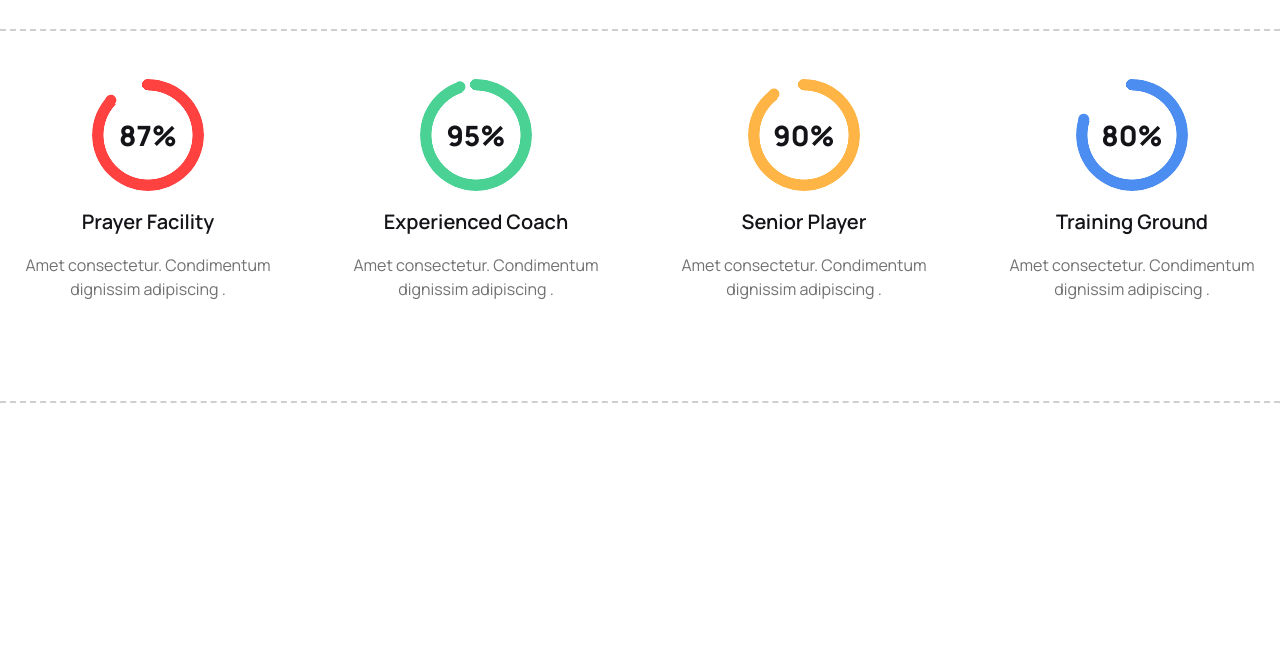
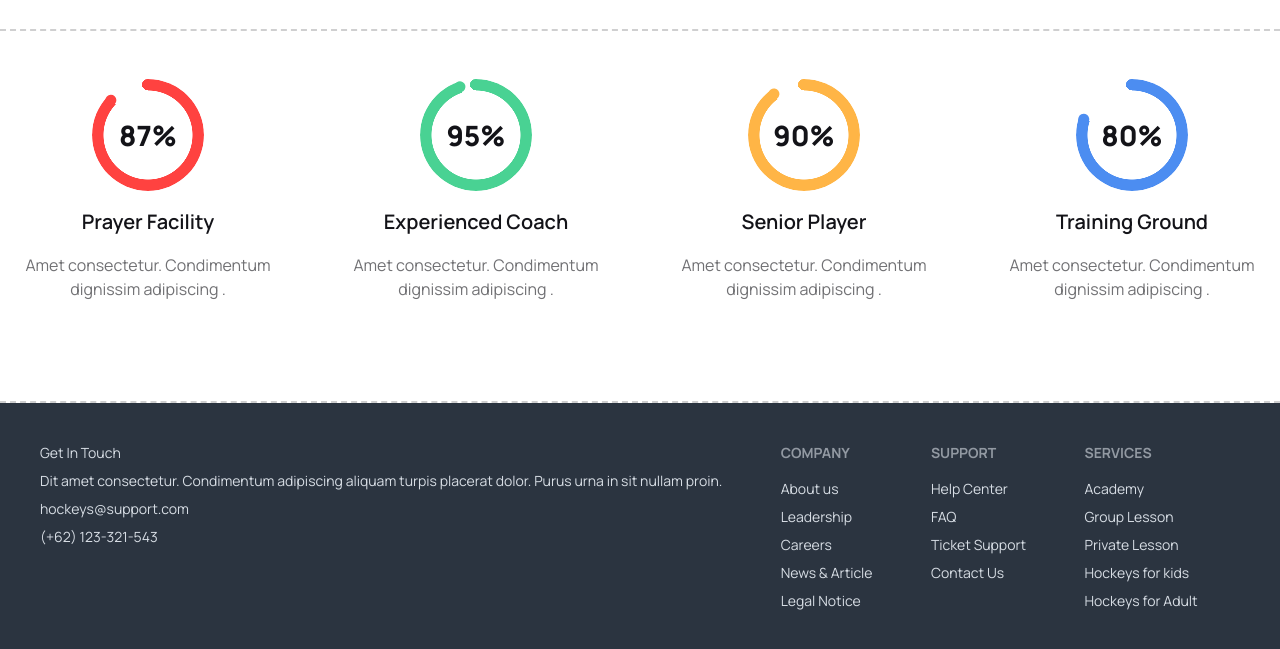
Before and after one commit to AbuMdNayeemKhan/project-3, a plain HTML site: page index.html in a window 1280 px wide. Shown: the part 207-856 px from the top of the page. Before the commit the page ends 800 px from the top, so only its background shows below. Drawn offline with nearby package versions, Linux system fonts and the light colour scheme.

Commit message:
footer content added

```diff
--- a/index.html
+++ b/index.html
@@ -88,6 +88,38 @@
         </section>
         <!-- professional ended -->
     </main>
-    <footer></footer>
+    <footer class="bg-[#131318]">
+        <div class="footer p-10 bg-neutral text-neutral-content">
+            <div>
+                <h3>Get In Touch</h3>
+                <p>Dit amet consectetur. Condimentum  adipiscing aliquam turpis placerat dolor. Purus urna in sit nullam proin. </p>
+                <p><span></span> hockeys@support.com</p>
+                <p><span></span> (+62) 123-321-543</p>
+            </div>
+            <nav>
+              <header class="footer-title">Company</header>
+              <a class="link link-hover">About us</a>
+              <a class="link link-hover">Leadership</a>
+              <a class="link link-hover">Careers</a>
+              <a class="link link-hover">News & Article</a>
+              <a class="link link-hover">Legal Notice</a>
+            </nav>
+            <nav>
+              <header class="footer-title">Support</header>
+              <a class="link link-hover">Help Center</a>
+              <a class="link link-hover">FAQ</a>
+              <a class="link link-hover">Ticket Support</a>
+              <a class="link link-hover">Contact Us</a>
+            </nav>
+            <nav>
+              <header class="footer-title">Services</header>
+              <a class="link link-hover">Academy</a>
+              <a class="link link-hover">Group Lesson</a>
+              <a class="link link-hover">Private Lesson</a>
+              <a class="link link-hover">Hockeys for kids</a>
+              <a class="link link-hover">Hockeys for Adult</a>
+            </nav>
+        </div>
+    </footer>
 </body>
 </html>
```
